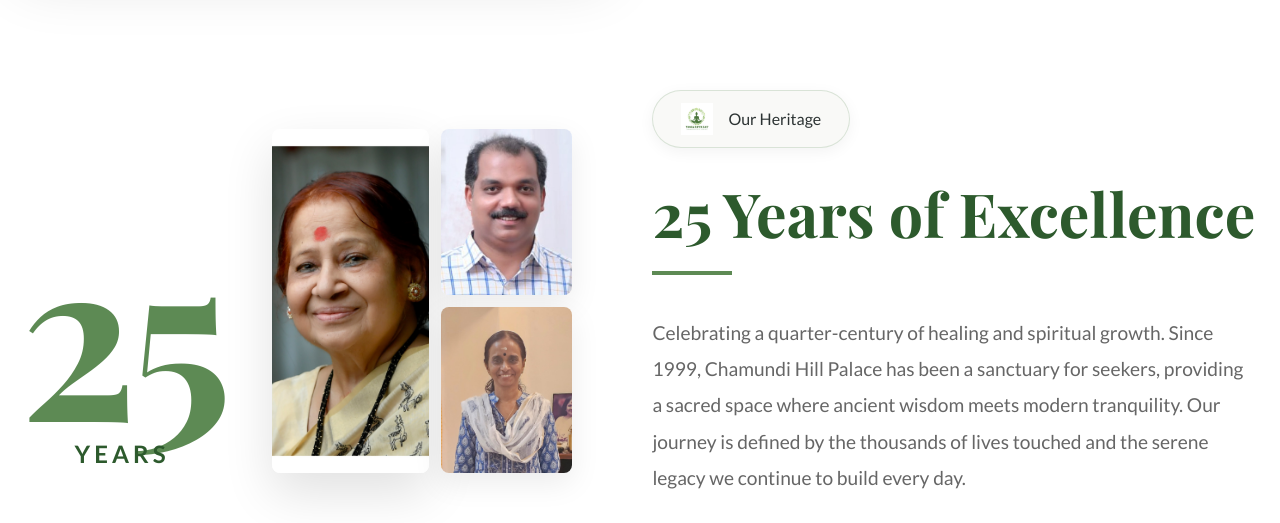
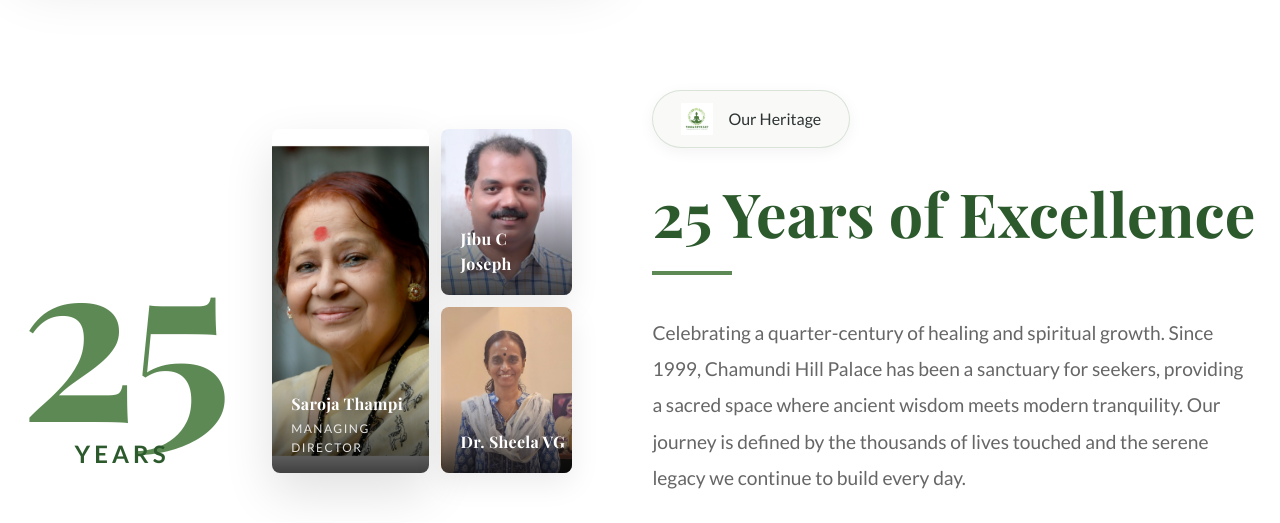
Before and after one commit to inspitereno-lang/chamundi-yoga-retreat, a React (Vite) app: page / in a window 1280 px wide. Shown: the part 1920-2443 px from the top of the page. Built offline with nearby package versions, Linux system fonts and the light colour scheme.

Commit message:
feat: Improve mobile navigation UI/UX and add founder information overlays to the Home page.

```diff
--- a/src/components/Header.css
+++ b/src/components/Header.css
@@ -166,21 +166,60 @@
         position: fixed;
         top: 0;
         right: -100%;
-        width: 80%;
+        width: 100%;
+        max-width: 350px;
         height: 100vh;
-        background-color: var(--white);
+        background-color: rgba(255, 255, 255, 0.95);
+        backdrop-filter: blur(10px);
+        -webkit-backdrop-filter: blur(10px);
         padding: 6rem 2rem;
-        gap: 2rem;
-        transition: 0.4s ease;
-        box-shadow: -10px 0 30px rgba(0, 0, 0, 0.1);
+        gap: 1.5rem;
+        transition: all 0.4s cubic-bezier(0.16, 1, 0.3, 1);
+        box-shadow: -10px 0 30px rgba(0, 0, 0, 0.05);
+        z-index: 2000;
     }
 
     .mobile-nav.open {
         right: 0;
     }
 
+    .mobile-close-btn {
+        position: absolute;
+        top: 2rem;
+        right: 2rem;
+        background: none;
+        border: none;
+        color: #1b3317;
+        cursor: pointer;
+        padding: 0.5rem;
+        display: flex;
+        align-items: center;
+        justify-content: center;
+        transition: transform 0.3s ease;
+    }
+
+    .mobile-close-btn:hover {
+        transform: rotate(90deg);
+        color: var(--primary-color);
+    }
+
     .mobile-link {
-        font-size: 1.2rem;
+        font-size: 1.1rem;
         font-weight: 600;
+        padding: 0.8rem 0;
+        border-bottom: 1px solid rgba(0, 0, 0, 0.05);
+        color: #1b3317;
+        transition: all 0.3s ease;
+        text-align: left;
+        width: 100%;
+        background: none;
+        border-top: none;
+        border-left: none;
+        border-right: none;
+    }
+
+    .mobile-link:hover {
+        padding-left: 0.5rem;
+        color: var(--primary-color);
     }
 }
--- a/src/components/Header.jsx
+++ b/src/components/Header.jsx
@@ -111,6 +111,9 @@
 
                 {/* Mobile Nav */}
                 <div className={`mobile-nav ${isOpen ? 'open' : ''}`}>
+                    <button className="mobile-close-btn" onClick={() => setIsOpen(false)}>
+                        <X size={28} />
+                    </button>
                     {navLinks.map((link) => (
                         <button
                             key={link.id}
--- a/src/pages/Home.css
+++ b/src/pages/Home.css
@@ -765,6 +765,7 @@
     border-radius: 8px;
     overflow: hidden;
     box-shadow: 0 20px 50px rgba(0, 0, 0, 0.12);
+    position: relative;
 }
 
 .collage-main img {
@@ -790,6 +791,7 @@
     border-radius: 8px;
     overflow: hidden;
     box-shadow: 0 10px 30px rgba(0, 0, 0, 0.08);
+    position: relative;
 }
 
 .collage-item img {
@@ -802,6 +804,34 @@
 
 .collage-item:hover img {
     transform: scale(1.05);
+}
+
+/* Founder Name Overlay */
+.founder-info {
+    position: absolute;
+    bottom: 0;
+    left: 0;
+    width: 100%;
+    padding: 2rem 1.2rem 1rem;
+    background: linear-gradient(to top, rgba(0, 0, 0, 0.75), transparent);
+    color: #fff;
+    text-align: left;
+}
+
+.founder-name {
+    font-size: 1rem;
+    font-weight: 700;
+    font-family: var(--font-heading);
+    letter-spacing: 0.3px;
+    margin-bottom: 0.15rem;
+}
+
+.founder-title {
+    font-size: 0.75rem;
+    font-weight: 400;
+    text-transform: uppercase;
+    letter-spacing: 1.5px;
+    color: rgba(255, 255, 255, 0.85);
 }
 
 /* Content Column */
--- a/src/pages/Home.jsx
+++ b/src/pages/Home.jsx
@@ -171,24 +171,34 @@
               <div className="collage-main">
                 <img
                   src="/images/optimized/founder3.jpeg"
-                  alt="Founder"
+                  alt="Saroja Thampi"
                   loading="lazy"
                 />
+                <div className="founder-info">
+                  <div className="founder-name">Saroja Thampi</div>
+                  <div className="founder-title">Managing Director</div>
+                </div>
               </div>
               <div className="collage-side">
                 <div className="collage-item">
                   <img
                     src="/images/optimized/founder2.jpeg"
-                    alt="Co-Founder"
+                    alt="Jibu C Joseph"
                     loading="lazy"
                   />
+                  <div className="founder-info">
+                    <div className="founder-name">Jibu C Joseph</div>
+                  </div>
                 </div>
                 <div className="collage-item">
                   <img
                     src="/images/optimized/founder1.jpeg"
-                    alt="Team Member"
+                    alt="Dr.Sheela VG"
                     loading="lazy"
                   />
+                  <div className="founder-info">
+                    <div className="founder-name" style={{ whiteSpace: 'nowrap' }}>Dr. Sheela VG</div>
+                  </div>
                 </div>
               </div>
             </div>
```
